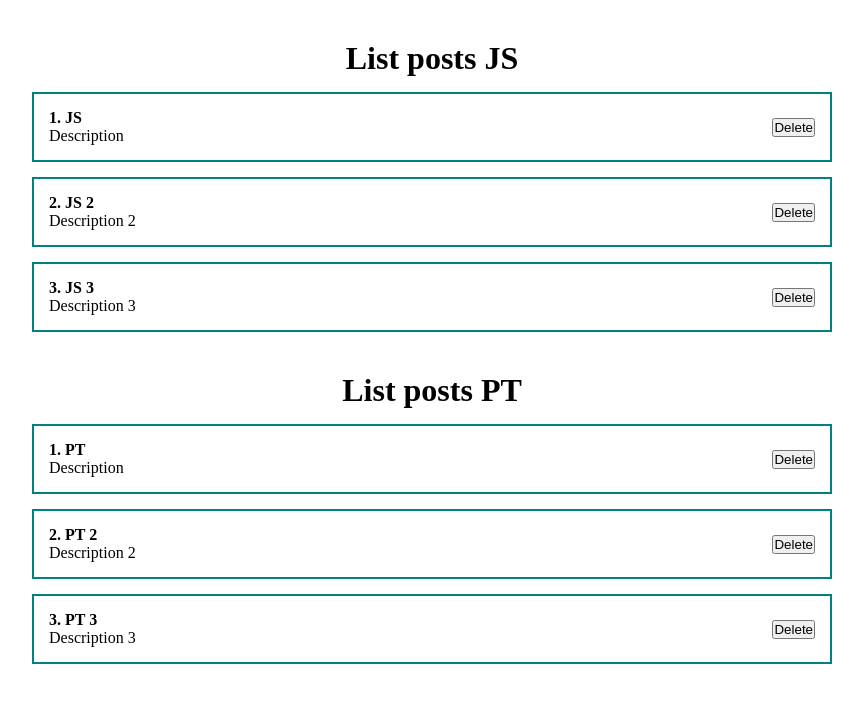
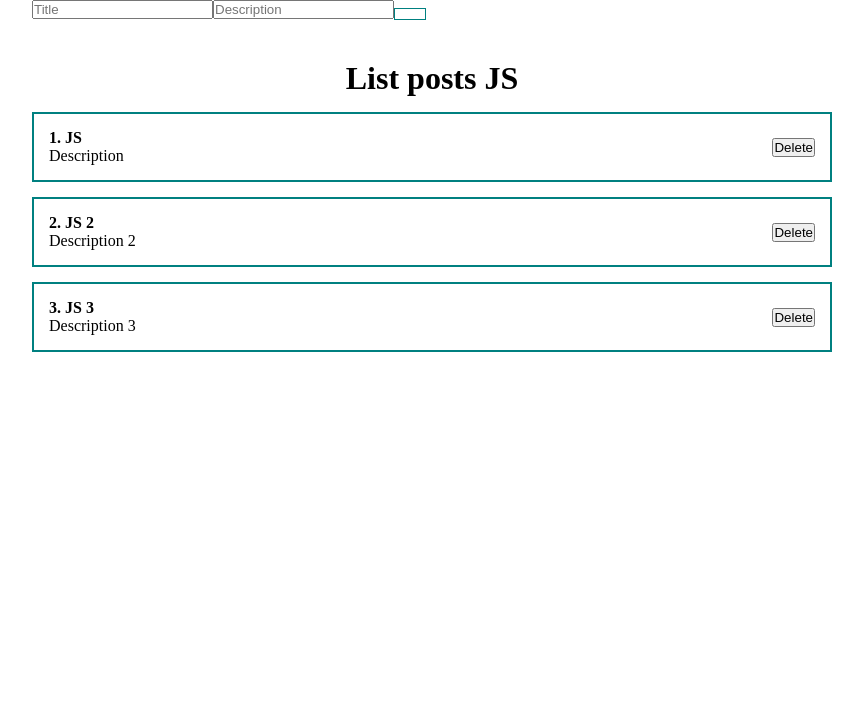
Before and after one commit to Sssforza/fundamental-app-react, a React (Create React App) app: page / in a window 1280 px wide. Shown: the top 702 px of the page, without its empty margins (208-1071 px from the left). Built offline with nearby package versions, Linux system fonts and the light colour scheme.

Commit message:
fix UI library

```diff
--- a/src/App.js
+++ b/src/App.js
@@ -2,6 +2,7 @@
 import Counter from "./components/Counter";
 import PostItem from "./components/PostItem";
 import PostList from "./components/PostList";
+import MyButton from "./components/UI/button/MyButton";
 import './styles/App.css';
 
 function App() {
@@ -10,16 +11,15 @@
     {id: 2, title: 'JS 2', body: 'Description 2'},
     {id: 3, title: 'JS 3', body: 'Description 3'},
   ])
-  const [posts2, setPosts2] = useState([
-    {id: 1, title: 'PT', body: 'Description'},
-    {id: 2, title: 'PT 2', body: 'Description 2'},
-    {id: 3, title: 'PT 3', body: 'Description 3'},
-  ])
 
   return (
     <div className="App">
+      <form>
+        <input type="text" placeholder="Title"/>
+        <input type="text" placeholder="Description"/>
+        <MyButton>Create post</MyButton>
+      </form>
       <PostList posts={posts} title={'List posts JS'}/>
-      <PostList posts={posts2} title={'List posts PT'}/>
     </div>
   );
 }
--- /dev/null
+++ b/src/components/UI/button/MyButton.jsx
@@ -0,0 +1,11 @@
+import React from "react";
+import classes from "./MyButton.module.css";
+
+const MyButton = (children, ...props) => {
+    return (
+        <button className={classes.myBtn}>
+            {props.children}
+        </button>
+    )
+}
+export default MyButton
--- /dev/null
+++ b/src/components/UI/button/MyButton.module.css
@@ -0,0 +1,8 @@
+.myBtn {
+    padding: 5px 15px;
+    color: teal;
+    font-size: 14px;
+    background: transparent;
+    border: 1px solid teal;
+    cursor: pointer;
+}
```
Also changed, not shown: src/components/UI/input/MyInput.jsx (added).
